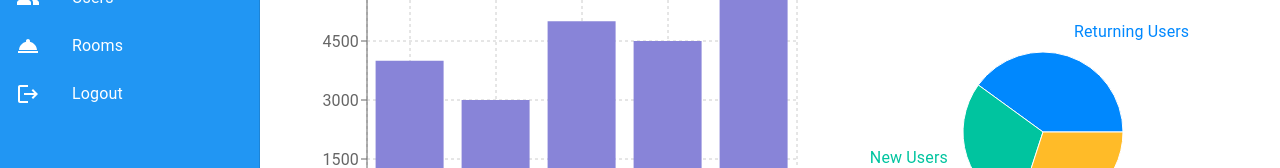
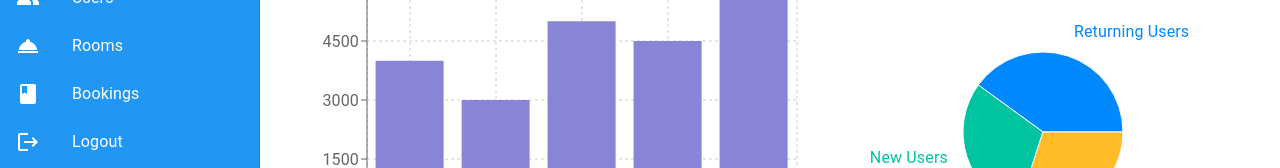
Before and after one commit to AlsonAfrica/Hotel-Admin-Panel, a React (Vite) app: page /AdminPanel in a window 1280 px wide. Shown: the part 243-411 px from the top of the page. Built offline with nearby package versions, Linux system fonts and the light colour scheme.

Commit message:
file name change

```diff
--- a/src/Pages/adminPanel.jsx
+++ b/src/Pages/adminPanel.jsx
@@ -191,12 +191,12 @@ const AdminPanel = () => {
             </ListItemIcon>
             <ListItemText primary="Rooms" />
           </ListItem>
-          {/* <ListItem button onClick={() => setActiveTab("Bookings")}>
+          <ListItem button onClick={() => setActiveTab("Bookings")}>
             <ListItemIcon>
               <BookIcon sx={{ color: "#FFF" }} />
             </ListItemIcon>
             <ListItemText primary="Bookings" />
-          </ListItem> */}
+          </ListItem>
           <ListItem button onClick={() => handleLogout()}>
             <ListItemIcon>
               <LogoutIcon sx={{ color: "#FFF" }} />
```
